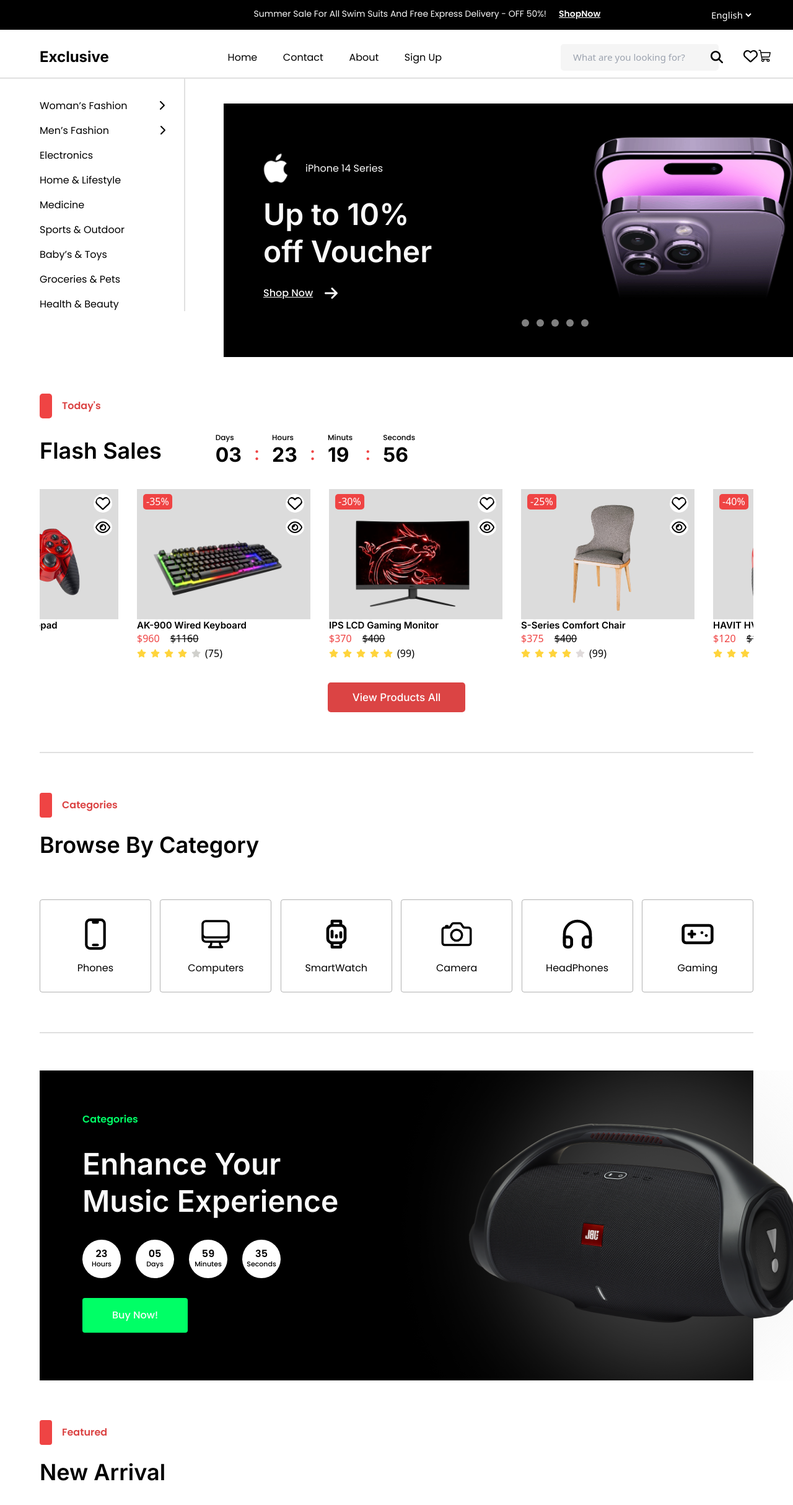
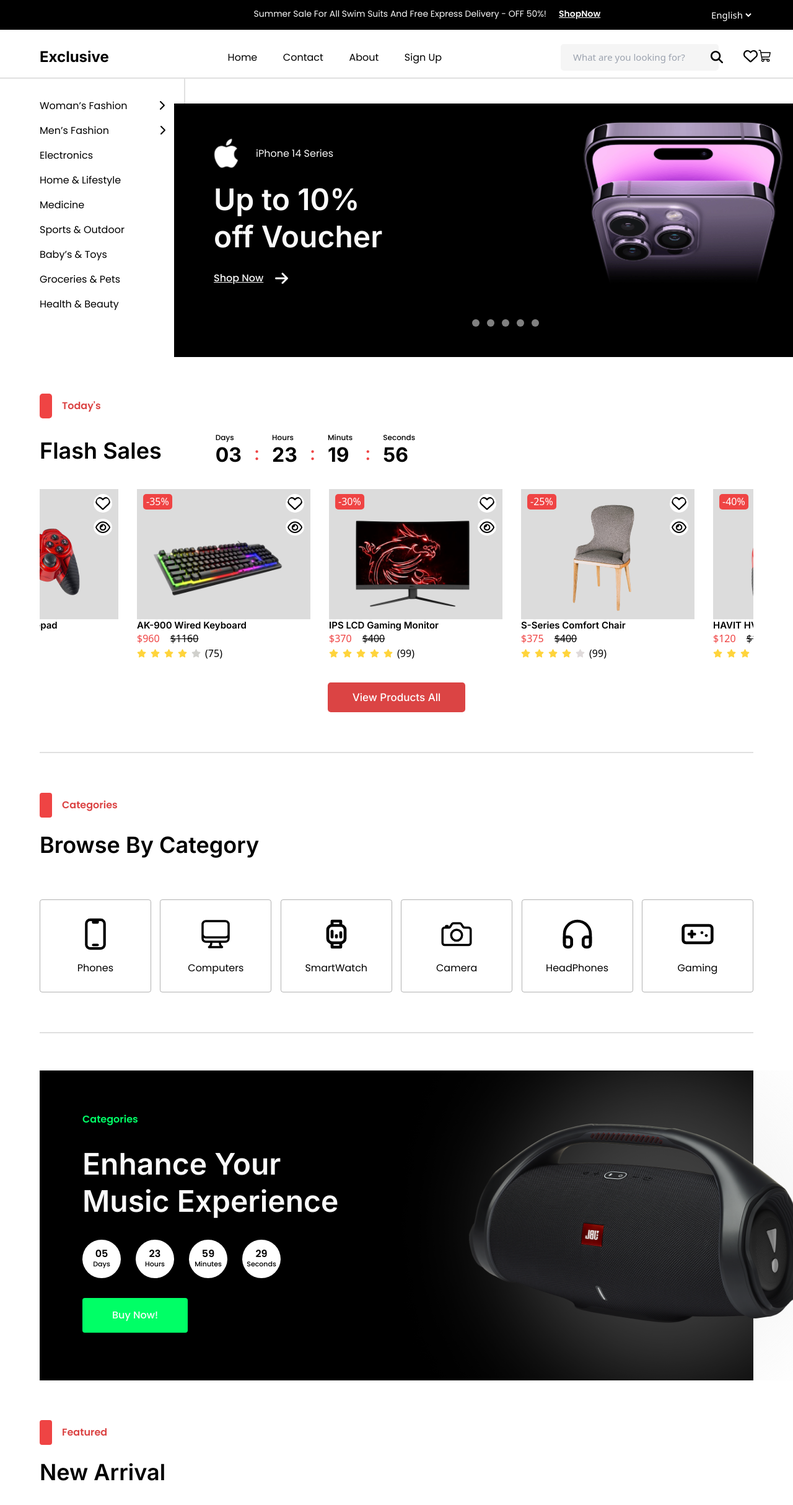
Before and after one commit to aslanoffvuqar/E-Commerce-Final-React, a React (Create React App) app: page / in a window 1280 px wide. Shown: the top 2428 px of the page at 62% size. Built offline with nearby package versions, Linux system fonts and the light colour scheme.

Commit message:
Silider duzelis

```diff
--- a/src/Components/AsideBar/Aside.jsx
+++ b/src/Components/AsideBar/Aside.jsx
@@ -19,7 +19,7 @@
   return (
     <>
       <div className="container">
-        <div className="flex w-full gap-20">
+        <div className="flex w-full justify-between	">
           <aside className={Asidestyles.asideBox}>
             <div className={Asidestyles.allBox}>
               <div className={Asidestyles.asideDiv}>
--- a/src/Components/AsideBar/Slider/Slider.jsx
+++ b/src/Components/AsideBar/Slider/Slider.jsx
@@ -9,8 +9,8 @@
     <div>
       <div className={Sliderstyles.sliderBackground}>
         <div className={Sliderstyles.allbox}>
-          <div>
-            <div className="flex items-center gap-7 pt-20	">
+          <div className="pl-16	">
+            <div className="flex items-center gap-7 pt-14		">
               <img src={IphoneLogo} alt="" />
               <p className={Sliderstyles.IphoneSeria}>iPhone 14 Series</p>
             </div>
@@ -24,7 +24,7 @@
               </span>
             </a>
           </div>
-          <div className="pt-10">
+          <div className="pt-4	">
             <img src={Iphone14Pro} alt="" />
           </div>
         </div>
--- a/src/Components/AsideBar/Slider/slider.module.css
+++ b/src/Components/AsideBar/Slider/slider.module.css
@@ -4,6 +4,7 @@
   background: rgb(0, 0, 0);
   margin-top: 40px;
 }
+
 .IphoneSeria {
   color: rgb(250, 250, 250);
   font-family: Poppins;
@@ -40,7 +41,6 @@
 .allbox {
   display: flex;
   justify-content: space-between;
-  padding: 0px 64px;
   height: 85%;
 }
 .round {
--- a/src/Components/Section_four_main/SectionFour.jsx
+++ b/src/Components/Section_four_main/SectionFour.jsx
@@ -3,7 +3,12 @@
 import "../Section_four_main/sectionFour.css";
 import JBLBass from "./SectionFourMainImge/JBL_BOOMBOX_2_HERO_020_x1 (1) 1.png";
 import BackgroundJBL from "./SectionFourMainImge/Ellipse 23.png";
+import useCountdown from './useCountdown';
+
 function SectionFour() {
+  const initialTime = 5 * 24 * 60 * 60 * 1000 + 23 * 60 * 60 * 1000 + 59 * 60 * 1000 + 35 * 1000;
+  const { days, hours, minutes, seconds } = useCountdown(initialTime);
+
   return (
     <div>
       <div className="container">
@@ -16,24 +21,24 @@
                 Experience
               </h1>
               {/*  ***********Mobile************************* */}
-            <img className={SectionFourstyles.JBLBassMobil} src={JBLBass} alt="" />
+              <img className={SectionFourstyles.JBLBassMobil} src={JBLBass} alt="" />
               {/*  ***********Mobile************************* */}
 
               <div className="flex gap-6 mb-8" id={SectionFourstyles.gapDiv}>
                 <div className={SectionFourstyles.timeRound}>
-                  <h1 className={SectionFourstyles.countdownTime}>23</h1>
+                  <h1 className={SectionFourstyles.countdownTime}>{String(days).padStart(2, '0')}</h1>
+                  <p className={SectionFourstyles.countdownTimeP}>Days</p>
+                </div>
+                <div className={SectionFourstyles.timeRound}>
+                  <h1 className={SectionFourstyles.countdownTime}>{String(hours).padStart(2, '0')}</h1>
                   <p className={SectionFourstyles.countdownTimeP}>Hours</p>
                 </div>
                 <div className={SectionFourstyles.timeRound}>
-                  <h1 className={SectionFourstyles.countdownTime}>05</h1>
-                  <p className={SectionFourstyles.countdownTimeP}>Days</p>
-                </div>
-                <div className={SectionFourstyles.timeRound}>
-                  <h1 className={SectionFourstyles.countdownTime}>59</h1>
+                  <h1 className={SectionFourstyles.countdownTime}>{String(minutes).padStart(2, '0')}</h1>
                   <p className={SectionFourstyles.countdownTimeP}>Minutes</p>
                 </div>
                 <div className={SectionFourstyles.timeRound}>
-                  <h1 className={SectionFourstyles.countdownTime}>35</h1>
+                  <h1 className={SectionFourstyles.countdownTime}>{String(seconds).padStart(2, '0')}</h1>
                   <p className={SectionFourstyles.countdownTimeP}>Seconds</p>
                 </div>
               </div>
--- /dev/null
+++ b/src/Components/Section_four_main/useCountdown.jsx
@@ -0,0 +1,28 @@
+import { useState, useEffect } from 'react';
+
+const useCountdown = (initialTime) => {
+    const [timeLeft, setTimeLeft] = useState(initialTime);
+
+    useEffect(() => {
+        const interval = setInterval(() => {
+            setTimeLeft((prevTime) => {
+                if (prevTime <= 1000) {
+                    clearInterval(interval);
+                    return 0;
+                }
+                return prevTime - 1000;
+            });
+        }, 1000);
+
+        return () => clearInterval(interval);
+    }, []);
+
+    const days = Math.floor(timeLeft / (1000 * 60 * 60 * 24));
+    const hours = Math.floor((timeLeft % (1000 * 60 * 60 * 24)) / (1000 * 60 * 60));
+    const minutes = Math.floor((timeLeft % (1000 * 60 * 60)) / (1000 * 60));
+    const seconds = Math.floor((timeLeft % (1000 * 60)) / 1000);
+
+    return { days, hours, minutes, seconds, timeLeft };
+};
+
+export default useCountdown;
```
